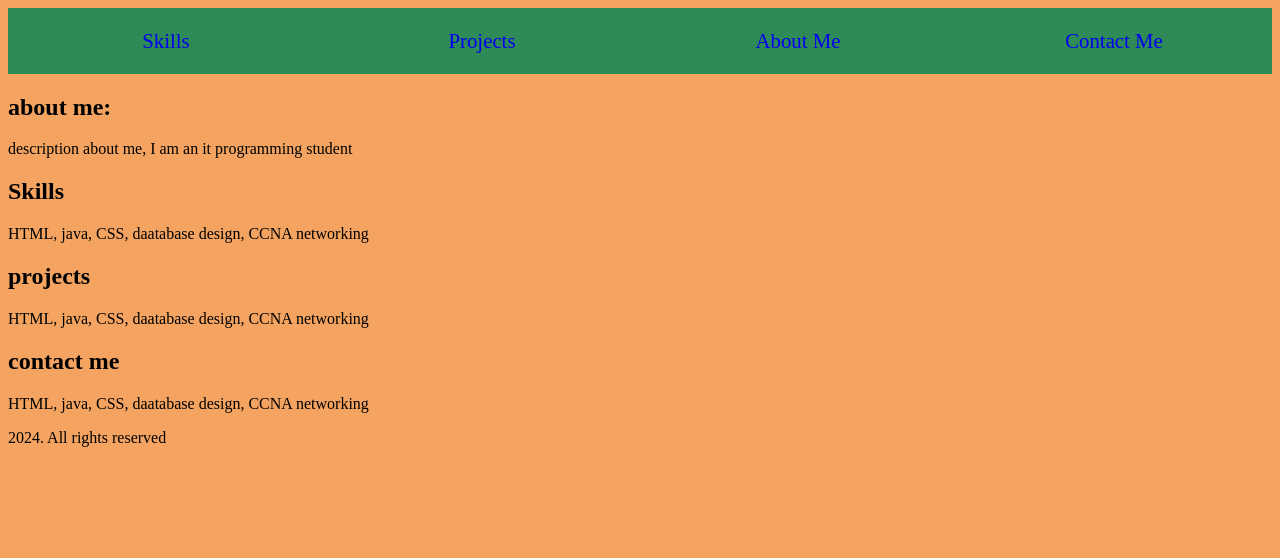
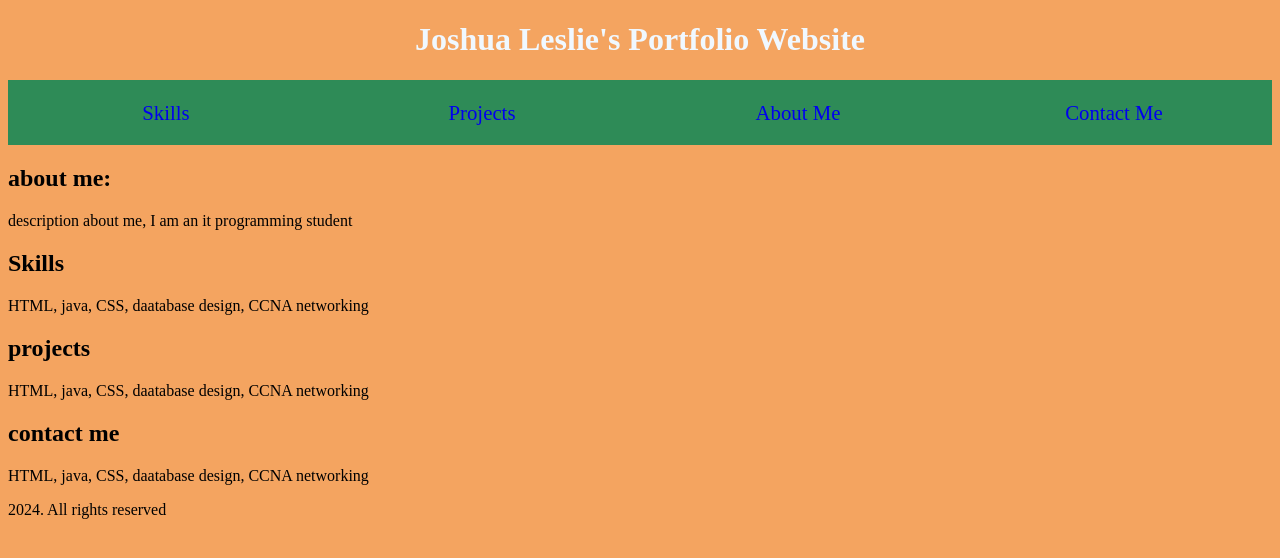
Before and after one commit to JoshLeslie-Programmer/PortfolioWebpage, a plain HTML site: page index.html in a window 1280 px wide. Drawn offline with Linux system fonts and the light colour scheme.

Commit message:
updated files

```diff
--- a/index.html
+++ b/index.html
@@ -8,6 +8,8 @@
 </head>
 <body>
 	<header>
+
+       <h1>Joshua Leslie's Portfolio Website</h1>
 		<nav class="horizontalNav">
 			<ul>
 				<a href="skills.html"><li>Skills</li></a>
--- a/styles.css
+++ b/styles.css
@@ -3,6 +3,11 @@
 html {
 
     background-color: sandybrown;
+}
+
+h1 {
+    text-align: center;
+    color: aliceblue;
 }
 
 nav.horizontalNav {
```
